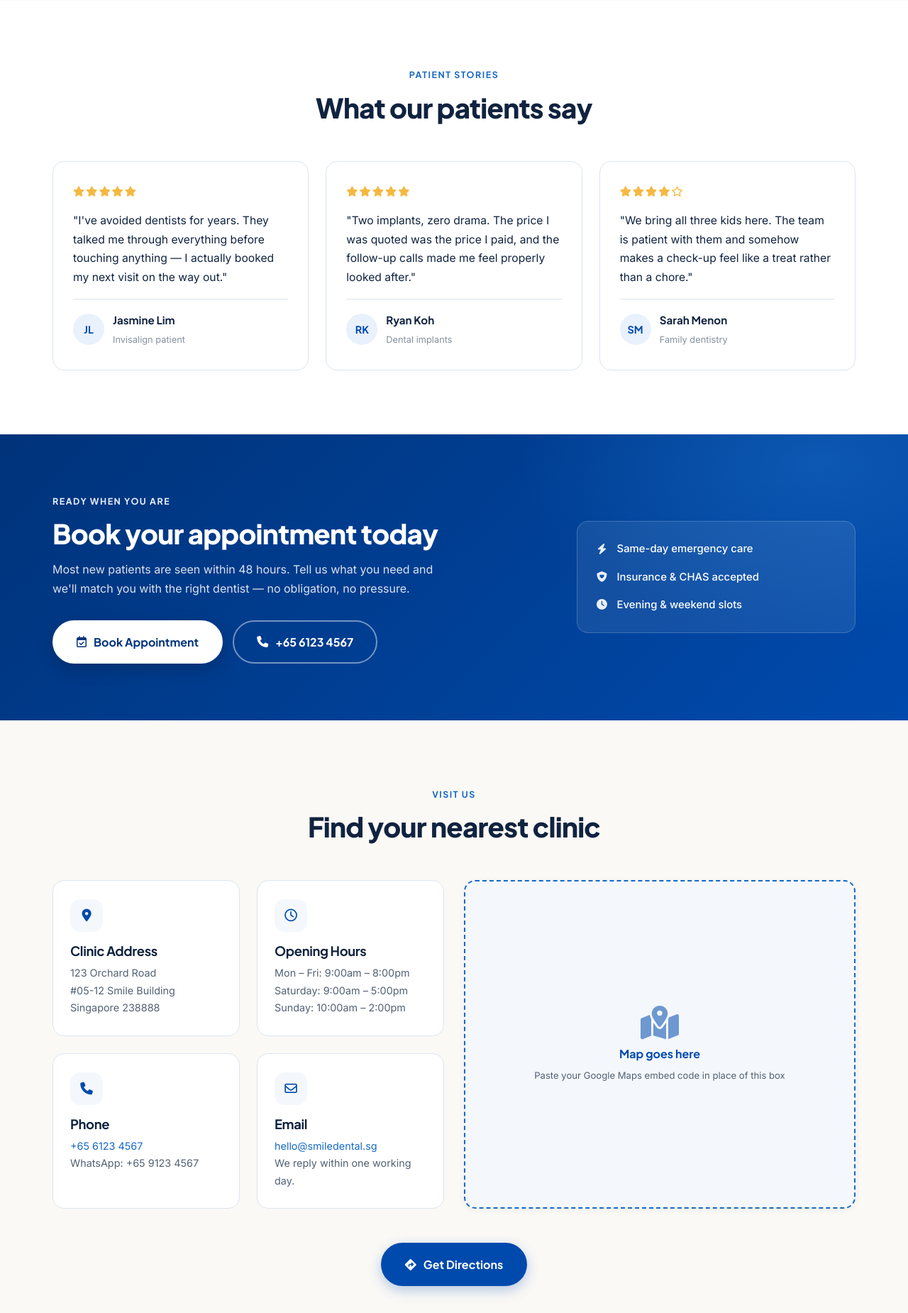
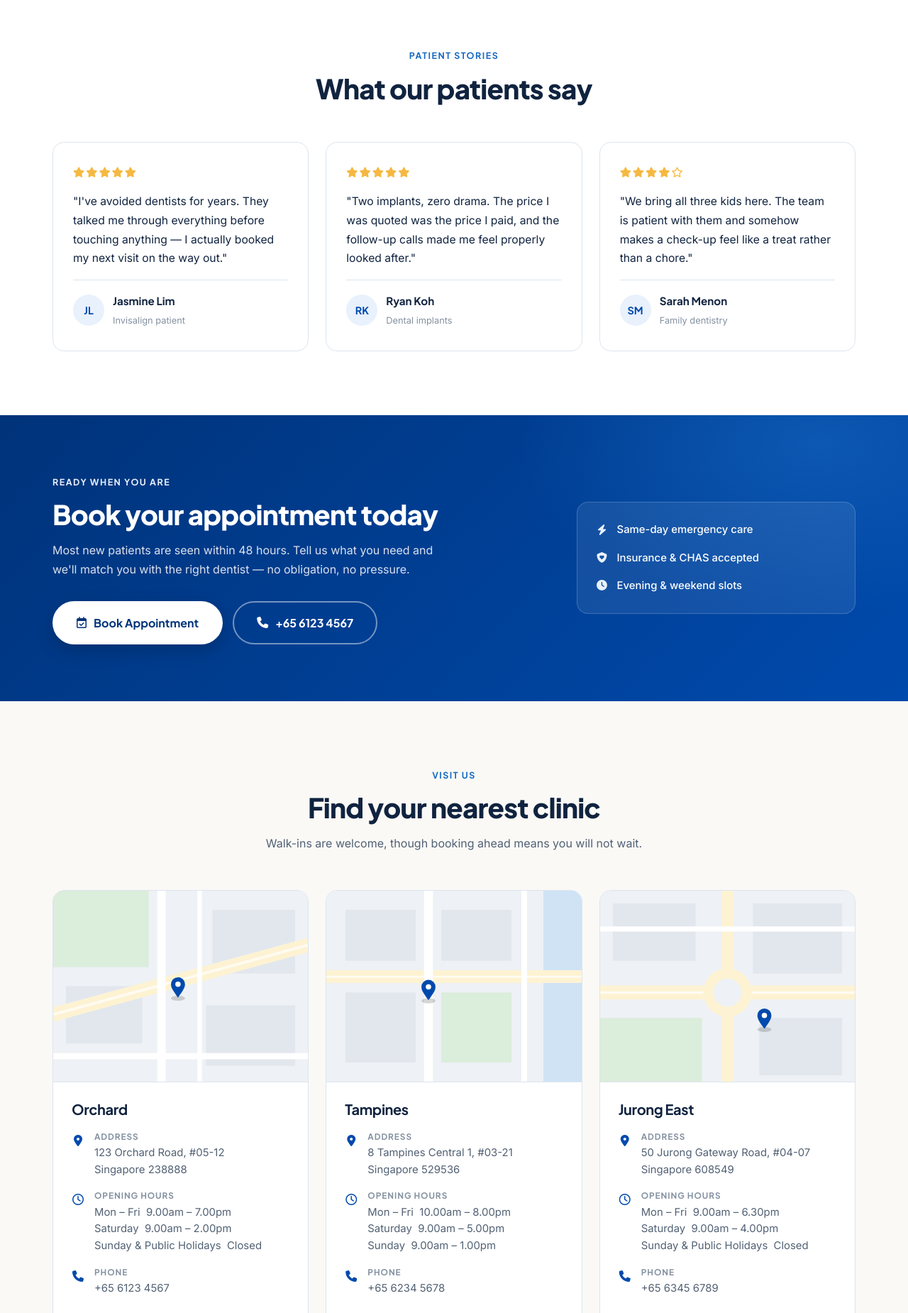
Before and after one commit to jolintohzl/ie4727-dental, a PHP site: page / in a window 1280 px wide. Shown: the part 4650-6500 px from the top of the page at 71% size. Run offline with PHP 8.4, Linux system fonts and the light colour scheme; some libraries are stand-ins or nearby versions.

Commit message:
edited the services dropdown, removed CTA button drop shadow, finalised index.html content

```diff
--- a/index.html
+++ b/index.html
@@ -275,48 +275,48 @@
                 <div class="service-icon"><i class="fa-solid fa-teeth"></i></div>
                 <h3>Braces &amp; Invisalign</h3>
                 <p>Straighten your teeth with traditional braces or near-invisible clear aligners.</p>
-                <a href="#" class="link-arrow">Learn more <i class="fa-solid fa-arrow-right"></i></a>
+                <a href="services.html#braces" class="link-arrow">Learn more <i class="fa-solid fa-arrow-right"></i></a>
             </article>
 
             <article class="service-card">
                 <div class="service-icon"><i class="fa-solid fa-tooth"></i></div>
                 <h3>General Dentistry</h3>
                 <p>Check-ups, scaling, polishing and fillings to keep problems small — or prevent them.</p>
-                <a href="#" class="link-arrow">Learn more <i class="fa-solid fa-arrow-right"></i></a>
+                <a href="services.html#general-dentistry" class="link-arrow">Learn more <i class="fa-solid fa-arrow-right"></i></a>
             </article>
 
             <article class="service-card">
-                <div class="service-icon"><i class="fa-solid fa-wand-magic-sparkles"></i></div>
-                <h3>Teeth Whitening</h3>
-                <p>Safe in-clinic and take-home whitening for a brighter smile in as little as one visit.</p>
-                <a href="#" class="link-arrow">Learn more <i class="fa-solid fa-arrow-right"></i></a>
+                <div class="service-icon"><i class="fa-solid fa-syringe"></i></div>
+                <h3>Root Canal</h3>
+                <p>Clears infection from inside a tooth and saves it, when the alternative is taking it out.</p>
+                <a href="services.html#root-canal" class="link-arrow">Learn more <i class="fa-solid fa-arrow-right"></i></a>
             </article>
 
             <article class="service-card">
                 <div class="service-icon"><i class="fa-solid fa-screwdriver-wrench"></i></div>
                 <h3>Dental Implants</h3>
                 <p>Permanent, natural-looking replacements for missing teeth that restore full bite strength.</p>
-                <a href="#" class="link-arrow">Learn more <i class="fa-solid fa-arrow-right"></i></a>
+                <a href="services.html#implants" class="link-arrow">Learn more <i class="fa-solid fa-arrow-right"></i></a>
             </article>
 
             <article class="service-card">
                 <div class="service-icon"><i class="fa-solid fa-crown"></i></div>
                 <h3>Crowns &amp; Bridges</h3>
                 <p>Protect damaged teeth and close gaps with custom-made, colour-matched restorations.</p>
-                <a href="#" class="link-arrow">Learn more <i class="fa-solid fa-arrow-right"></i></a>
+                <a href="services.html#crowns-bridges" class="link-arrow">Learn more <i class="fa-solid fa-arrow-right"></i></a>
             </article>
 
             <article class="service-card">
                 <div class="service-icon"><i class="fa-solid fa-teeth-open"></i></div>
                 <h3>Dentures</h3>
                 <p>Comfortable full and partial dentures, fitted and adjusted until they feel right.</p>
-                <a href="#" class="link-arrow">Learn more <i class="fa-solid fa-arrow-right"></i></a>
+                <a href="services.html#dentures" class="link-arrow">Learn more <i class="fa-solid fa-arrow-right"></i></a>
             </article>
 
         </div>
 
         <div class="section-cta">
-            <a href="#" class="btn btn-outline btn-lg">View All Services <i class="fa-solid fa-arrow-right"></i></a>
+            <a href="services.html" class="btn btn-outline btn-lg">View All Services <i class="fa-solid fa-arrow-right"></i></a>
         </div>
 
     </div>
@@ -340,71 +340,38 @@
 
             <!-- DOCTOR CARD 1 -->
             <article class="doctor-card">
-                <!-- TO REPLACE: <img src="images/doctor-1.jpg" alt="Dr. Amelia Tan" class="doctor-photo"> -->
-                <div class="doctor-photo-placeholder">
-                    <i class="fa-solid fa-user-doctor"></i>
-                    <span>images/doctor-1.jpg</span>
-                </div>
+                <img src="images/doctor-orthodontics-1.jpg" alt="Dr. Ng Jia Hui" class="doctor-photo">
                 <div class="doctor-info">
-                    <h3>Dr. Amelia Tan</h3>
-                    <p class="doctor-role">Orthodontist &middot; Braces &amp; Invisalign</p>
-                    <p class="doctor-bio">
-                        Fourteen years aligning smiles, with a special interest in adult
-                        clear-aligner treatment and early-intervention care for children.
-                    </p>
-                    <ul class="doctor-social">
-                        <li><a href="#" aria-label="Email Dr. Amelia Tan"><i class="fa-regular fa-envelope"></i></a></li>
-                        <li><a href="#" aria-label="LinkedIn profile"><i class="fa-brands fa-linkedin-in"></i></a></li>
-                    </ul>
+                    <h3>Dr. Ng Jia Hui</h3>
+                    <p class="doctor-role">Orthodontics &middot; Clear Aligners</p>
+                    <p class="doctor-bio">A certified aligner provider since 2015, she has planned more than a thousand cases and leads our digital treatment planning.</p>
                 </div>
             </article>
 
             <!-- DOCTOR CARD 2 -->
             <article class="doctor-card">
-                <!-- TO REPLACE: <img src="images/doctor-2.jpg" alt="Dr. Marcus Lee" class="doctor-photo"> -->
-                <div class="doctor-photo-placeholder">
-                    <i class="fa-solid fa-user-doctor"></i>
-                    <span>images/doctor-2.jpg</span>
-                </div>
+                <img src="images/doctor-prosthodontics-2.jpg" alt="Dr. Jonathan Neo" class="doctor-photo">
                 <div class="doctor-info">
-                    <h3>Dr. Marcus Lee</h3>
-                    <p class="doctor-role">Implantologist &middot; Restorative Dentistry</p>
-                    <p class="doctor-bio">
-                        Focuses on implants, crowns and full-mouth rehabilitation, and is
-                        known for talking patients calmly through every step.
-                    </p>
-                    <ul class="doctor-social">
-                        <li><a href="#" aria-label="Email Dr. Marcus Lee"><i class="fa-regular fa-envelope"></i></a></li>
-                        <li><a href="#" aria-label="LinkedIn profile"><i class="fa-brands fa-linkedin-in"></i></a></li>
-                    </ul>
+                    <h3>Dr. Jonathan Neo</h3>
+                    <p class="doctor-role">Prosthodontics &middot; Dental Implants</p>
+                    <p class="doctor-bio">Places and restores implants, with over a decade of surgical experience and advanced training in bone grafting.</p>
                 </div>
             </article>
 
             <!-- DOCTOR CARD 3 -->
             <article class="doctor-card">
-                <!-- TO REPLACE: <img src="images/doctor-3.jpg" alt="Dr. Priya Nair" class="doctor-photo"> -->
-                <div class="doctor-photo-placeholder">
-                    <i class="fa-solid fa-user-doctor"></i>
-                    <span>images/doctor-3.jpg</span>
-                </div>
+                <img src="images/doctor-general-1.jpg" alt="Dr. Tan Wei Ling" class="doctor-photo">
                 <div class="doctor-info">
-                    <h3>Dr. Priya Nair</h3>
-                    <p class="doctor-role">General &amp; Family Dentistry</p>
-                    <p class="doctor-bio">
-                        Sees patients of every age, from first check-ups to senior care,
-                        with a gentle approach that anxious patients ask for by name.
-                    </p>
-                    <ul class="doctor-social">
-                        <li><a href="#" aria-label="Email Dr. Priya Nair"><i class="fa-regular fa-envelope"></i></a></li>
-                        <li><a href="#" aria-label="LinkedIn profile"><i class="fa-brands fa-linkedin-in"></i></a></li>
-                    </ul>
+                    <h3>Dr. Tan Wei Ling</h3>
+                    <p class="doctor-role">General Dentistry &middot; Family Dentistry</p>
+                    <p class="doctor-bio">Graduated from NUS Dentistry in 2011 and has spent her career in family practice, seeing three generations of some of our families.</p>
                 </div>
             </article>
 
         </div>
 
         <div class="section-cta">
-            <a href="#" class="btn btn-primary btn-lg">Meet Our Doctors <i class="fa-solid fa-arrow-right"></i></a>
+            <a href="doctors.html" class="btn btn-primary btn-lg">Meet Our Doctors <i class="fa-solid fa-arrow-right"></i></a>
         </div>
 
     </div>
@@ -512,7 +479,7 @@
 
 
 <!-- ==========================================================
-     9. LOCATION PREVIEW  (4 info cards + map placeholder)
+     9. LOCATION PREVIEW  (the 3 branch cards, same as locate-us.html)
      ========================================================== -->
 <section class="section locate" id="locate">
     <div class="container">
@@ -520,69 +487,140 @@
         <div class="section-head">
             <p class="section-label">Visit us</p>
             <h2>Find your nearest clinic</h2>
+            <p class="section-sub">Walk-ins are welcome, though booking ahead means you will not wait.</p>
         </div>
 
-        <div class="locate-inner">
+        <div class="grid grid-3">
 
-            <!-- 2 x 2 info cards -->
-            <div class="grid grid-2 info-grid">
+            <!-- ---------- Orchard ---------- -->
+            <article class="location-card">
 
-                <article class="info-card">
-                    <div class="info-icon"><i class="fa-solid fa-location-dot"></i></div>
-                    <h3>Clinic Address</h3>
-                    <p>
-                        123 Orchard Road<br>
-                        #05-12 Smile Building<br>
-                        Singapore 238888
-                    </p>
-                </article>
 
-                <article class="info-card">
-                    <div class="info-icon"><i class="fa-regular fa-clock"></i></div>
-                    <h3>Opening Hours</h3>
-                    <p>
-                        Mon – Fri: 9:00am – 8:00pm<br>
-                        Saturday: 9:00am – 5:00pm<br>
-                        Sunday: 10:00am – 2:00pm
-                    </p>
-                </article>
+                <img src="images/map-orchard.svg" alt="Map showing the Orchard clinic" class="location-map">
 
-                <article class="info-card">
-                    <div class="info-icon"><i class="fa-solid fa-phone"></i></div>
-                    <h3>Phone</h3>
-                    <p>
-                        <a href="tel:+6561234567">+65 6123 4567</a><br>
-                        WhatsApp: +65 9123 4567
-                    </p>
-                </article>
+                <div class="location-info">
+                    <h3>Orchard</h3>
 
-                <article class="info-card">
-                    <div class="info-icon"><i class="fa-regular fa-envelope"></i></div>
-                    <h3>Email</h3>
-                    <p>
-                        <a href="mailto:hello@smiledental.sg">hello@smiledental.sg</a><br>
-                        We reply within one working day.
-                    </p>
-                </article>
+                    <ul class="location-list">
+                        <li>
+                            <i class="fa-solid fa-location-dot"></i>
+                            <div>
+                                <h4>Address</h4>
+                                <p>123 Orchard Road, #05-12<br>Singapore 238888</p>
+                            </div>
+                        </li>
+                        <li>
+                            <i class="fa-regular fa-clock"></i>
+                            <div>
+                                <h4>Opening hours</h4>
+                                <p>Mon &ndash; Fri &nbsp;9.00am &ndash; 7.00pm<br>Saturday &nbsp;9.00am &ndash; 2.00pm<br>Sunday &amp; Public Holidays &nbsp;Closed</p>
+                            </div>
+                        </li>
+                        <li>
+                            <i class="fa-solid fa-phone"></i>
+                            <div>
+                                <h4>Phone</h4>
+                                <p>+65 6123 4567</p>
+                            </div>
+                        </li>
 
-            </div>
+                    </ul>
 
-            <!-- Map placeholder.
-                 TO REPLACE: delete the div below and paste your Google Maps
-                 <iframe> here (keep class="map-frame" on it). -->
-            <div class="map-placeholder">
-                <i class="fa-solid fa-map-location-dot"></i>
-                <p>Map goes here</p>
-                <span>Paste your Google Maps embed code in place of this box</span>
-            </div>
+                    <!-- does not link to real location -->
+                    <a href="#" class="btn btn-outline btn-block">
+                        Get Directions <i class="fa-solid fa-arrow-right"></i>
+                    </a>
+                </div>
+
+            </article>
+
+            <!-- ---------- Tampines ---------- -->
+            <article class="location-card">
+
+
+                <img src="images/map-tampines.svg" alt="Map showing the Tampines clinic" class="location-map">
+
+                <div class="location-info">
+                    <h3>Tampines</h3>
+
+                    <ul class="location-list">
+                        <li>
+                            <i class="fa-solid fa-location-dot"></i>
+                            <div>
+                                <h4>Address</h4>
+                                <p>8 Tampines Central 1, #03-21<br>Singapore 529536</p>
+                            </div>
+                        </li>
+                        <li>
+                            <i class="fa-regular fa-clock"></i>
+                            <div>
+                                <h4>Opening hours</h4>
+                                <p>Mon &ndash; Fri &nbsp;10.00am &ndash; 8.00pm<br>Saturday &nbsp;9.00am &ndash; 5.00pm<br>Sunday &nbsp;9.00am &ndash; 1.00pm</p>
+                            </div>
+                        </li>
+                        <li>
+                            <i class="fa-solid fa-phone"></i>
+                            <div>
+                                <h4>Phone</h4>
+                                <p>+65 6234 5678</p>
+                            </div>
+                        </li>
+
+                    </ul>
+
+                    <!-- does not link to real map -->
+                    <a href="#" class="btn btn-outline btn-block">
+                        Get Directions <i class="fa-solid fa-arrow-right"></i>
+                    </a>
+                </div>
+
+            </article>
+
+            <!-- ---------- Jurong East ---------- -->
+            <article class="location-card">
+
+
+                <img src="images/map-jurong.svg" alt="Map showing the Jurong East clinic" class="location-map">
+
+                <div class="location-info">
+                    <h3>Jurong East</h3>
+
+                    <ul class="location-list">
+                        <li>
+                            <i class="fa-solid fa-location-dot"></i>
+                            <div>
+                                <h4>Address</h4>
+                                <p>50 Jurong Gateway Road, #04-07<br>Singapore 608549</p>
+                            </div>
+                        </li>
+                        <li>
+                            <i class="fa-regular fa-clock"></i>
+                            <div>
+                                <h4>Opening hours</h4>
+                                <p>Mon &ndash; Fri &nbsp;9.00am &ndash; 6.30pm<br>Saturday &nbsp;9.00am &ndash; 4.00pm<br>Sunday &amp; Public Holidays &nbsp;Closed</p>
+                            </div>
+                        </li>
+                        <li>
+                            <i class="fa-solid fa-phone"></i>
+                            <div>
+                                <h4>Phone</h4>
+                                <p>+65 6345 6789</p>
+                            </div>
+                        </li>
+
+                    </ul>
+
+                    <!-- does not link to real map  -->
+                    <a href="#" class="btn btn-outline btn-block">
+                        Get Directions <i class="fa-solid fa-arrow-right"></i>
+                    </a>
+                </div>
+
+            </article>
 
         </div>
 
-        <div class="section-cta">
-            <a href="#" class="btn btn-primary btn-lg">
-                <i class="fa-solid fa-diamond-turn-right"></i> Get Directions
-            </a>
-        </div>
+
 
     </div>
 </section>
@@ -705,12 +743,20 @@
         });
     }
 
-    // Open / close a dropdown when its menu item is clicked
+    // On a screen with a mouse, CSS opens the panel on hover, so the click
+    // toggle below would fight it — a click would leave .open set and the
+    // panel stuck open after the pointer moved away. Touch screens and the
+    // mobile menu cannot hover, so they still need the tap.
+    const hoverOpens = window.matchMedia('(hover: hover) and (min-width: 769px)');
+
+    // Open / close a dropdown when its menu item is tapped
     dropdownItems.forEach(function (item) {
         const toggle = item.querySelector('.dropdown-toggle');
 
         toggle.addEventListener('click', function (event) {
             event.preventDefault();      // stop the link from jumping anywhere
+
+            if (hoverOpens.matches) { return; }   // hover already handles it
 
             const wasOpen = item.classList.contains('open');
             closeAllDropdowns();         // only one panel open at a time
--- a/style.css
+++ b/style.css
@@ -129,7 +129,7 @@ ul { list-style: none; }
 .btn-primary {
     background: var(--blue-700);
     color: var(--white);
-    box-shadow: 0 6px 18px rgba(0, 74, 173, 0.28);
+
 }
 .btn-primary:hover {
     background: var(--blue-500);
@@ -324,7 +324,7 @@ ul { list-style: none; }
 .nav-menu a:hover::after { width: 100%; }
 
 
-/* --- "About" dropdown (opens on click) --- */
+/* --- "Services" dropdown (hover on desktop, tap on touch screens) --- */
 .has-dropdown { position: relative; }
 
 /* the small arrow next to the word About */
@@ -354,10 +354,41 @@ ul { list-style: none; }
     padding: 8px;
     z-index: 120;
 }
-/* clicking About (or its arrow) reveals the panel with a short fade + slide */
+/* the script adds .open when the word is tapped — this is what touch
+   screens and the mobile menu use */
 .has-dropdown.open .dropdown {
     display: block;
     animation: dropdown-in .22s ease;
+}
+
+/* On a screen with a mouse the panel opens on hover instead, so nothing has
+   to be clicked. :focus-within keeps it reachable by keyboard (Tab to it).
+   The guard matters: phones report (hover: none), and without it a tap would
+   open a panel that could never be closed again. */
+@media (hover: hover) and (min-width: 769px) {
+
+    .has-dropdown:hover .dropdown,
+    .has-dropdown:focus-within .dropdown {
+        display: block;
+        animation: dropdown-in .22s ease;
+    }
+
+    .has-dropdown:hover .dropdown-toggle i,
+    .has-dropdown:focus-within .dropdown-toggle i {
+        transform: rotate(180deg);
+    }
+
+    /* The panel sits 12px below the word, and that gap used to belong to
+       neither the link nor the panel — the pointer left both on the way down
+       and the panel snapped shut. Growing the menu item downwards puts the gap
+       inside the thing being hovered. The negative margin cancels the padding
+       so the navbar height does not change, and the panel drops the margin it
+       no longer needs (top:100% now already sits 12px lower). */
+    .has-dropdown {
+        padding-bottom: 12px;
+        margin-bottom: -12px;
+    }
+    .dropdown { margin-top: 0; }
 }
 
 @keyframes dropdown-in {
```
Also changed, not shown: about-us.html (+9 -1 lines), appointment.html (+9 -1 lines), dashboard.html (+9 -1 lines), doctors.html (+9 -1 lines), fees-calculator.html (+9 -1 lines), locate-us.html (+9 -1 lines), search.html (+9 -1 lines), services.html (+9 -1 lines).
